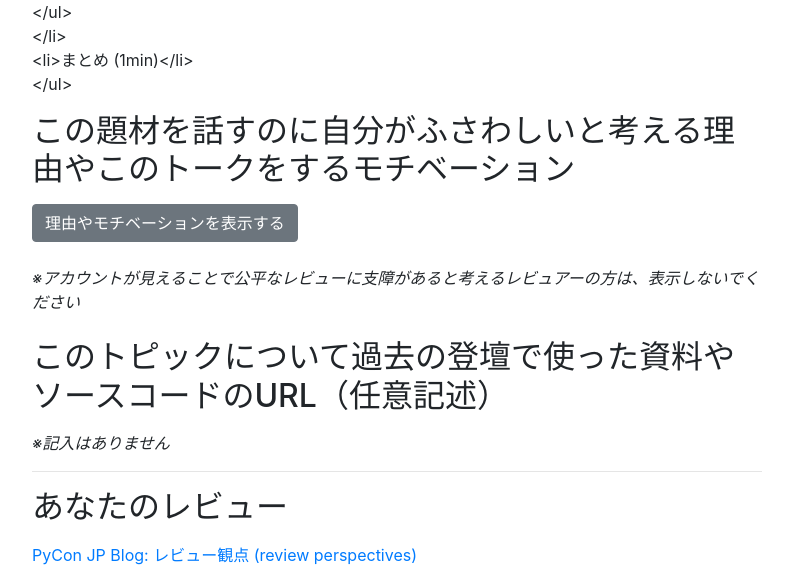
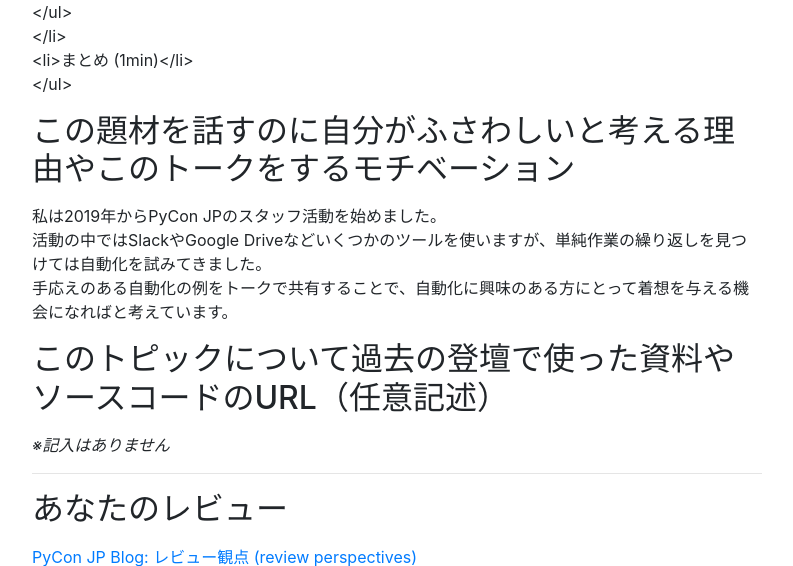
Before and after one commit to pyconjp/pycon.jp.2021.review, a Django app: page /proposal/201001/ in a window 1280 px wide. Shown: the part 1818-2384 px from the top of the page, without its empty margins (53-846 px from the left). Run offline with Django 3.2, Linux system fonts and the light colour scheme; the visitor is signed in with stand-in values (Sample User, id 1); data comes from the database, SQL or seed files in the repository; data that the repository does not hold is empty; some libraries are stand-ins or nearby versions.

Commit message:
[feat] Show motivation and why as default (close #35)

```diff
--- a/reviewsite/templates/review/detail_proposal.html
+++ b/reviewsite/templates/review/detail_proposal.html
@@ -63,16 +63,7 @@
       {{ proposal.get_description_as_html|linebreaksbr }}
 
       <h2 class="my-3">この題材を話すのに自分がふさわしいと考える理由やこのトークをするモチベーション</h2>
-      <a class="btn btn-secondary mb-4" data-toggle="collapse" href="#callapseMotivationWhy"
-          role="button" aria-expanded="false" aria-controls="callapseMotivationWhy">
-        理由やモチベーションを表示する
-      </a>
-      <p class="mb-4">
-        <em>※アカウントが見えることで公平なレビューに支障があると考えるレビュアーの方は、表示しないでください</em>
-      </p>
-      <div class="collapse mb-4" id="callapseMotivationWhy">
-        {{ proposal.motivation_and_why|linebreaksbr|urlize }}
-      </div>
+      {{ proposal.motivation_and_why|linebreaksbr|urlize }}
 
       <h2 class="my-3">このトピックについて過去の登壇で使った資料やソースコードのURL（任意記述）</h2>
       {% if proposal.materials_url %}
```
